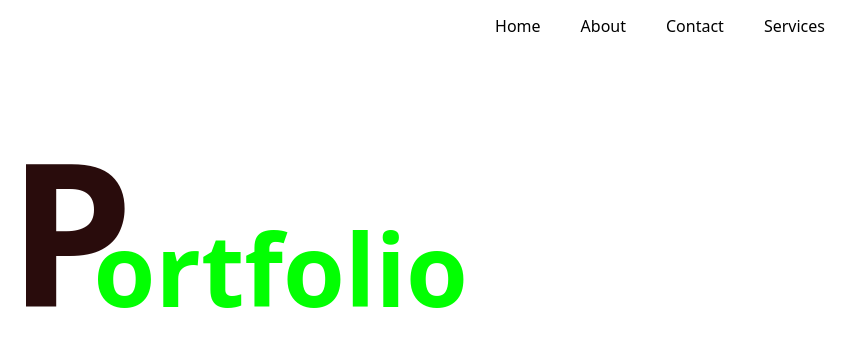
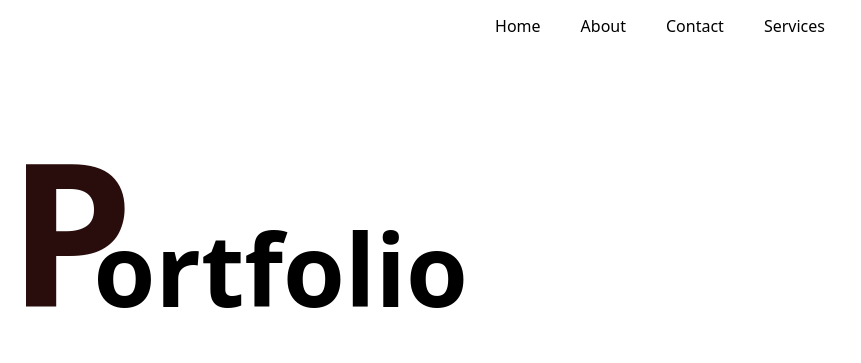
Before and after one commit to crazy0codes/Simple_Static_WEB, a PHP site: page / in a window 1280 px wide. Shown: the part 29-392 px from the top of the page, without its empty margins (0-861 px from the left). Run offline with PHP 8.4, Linux system fonts and the light colour scheme.

Commit message:
testing github speed upload

```diff
--- a/css/style.css
+++ b/css/style.css
@@ -127,7 +127,7 @@ img {
     color: rgb(41, 12, 12);
 }
 .lio {
-    color:rgb(2, 255, 2);
+    color:rgb(0, 0, 0);
     font-size: 100px;
 }
 
```
